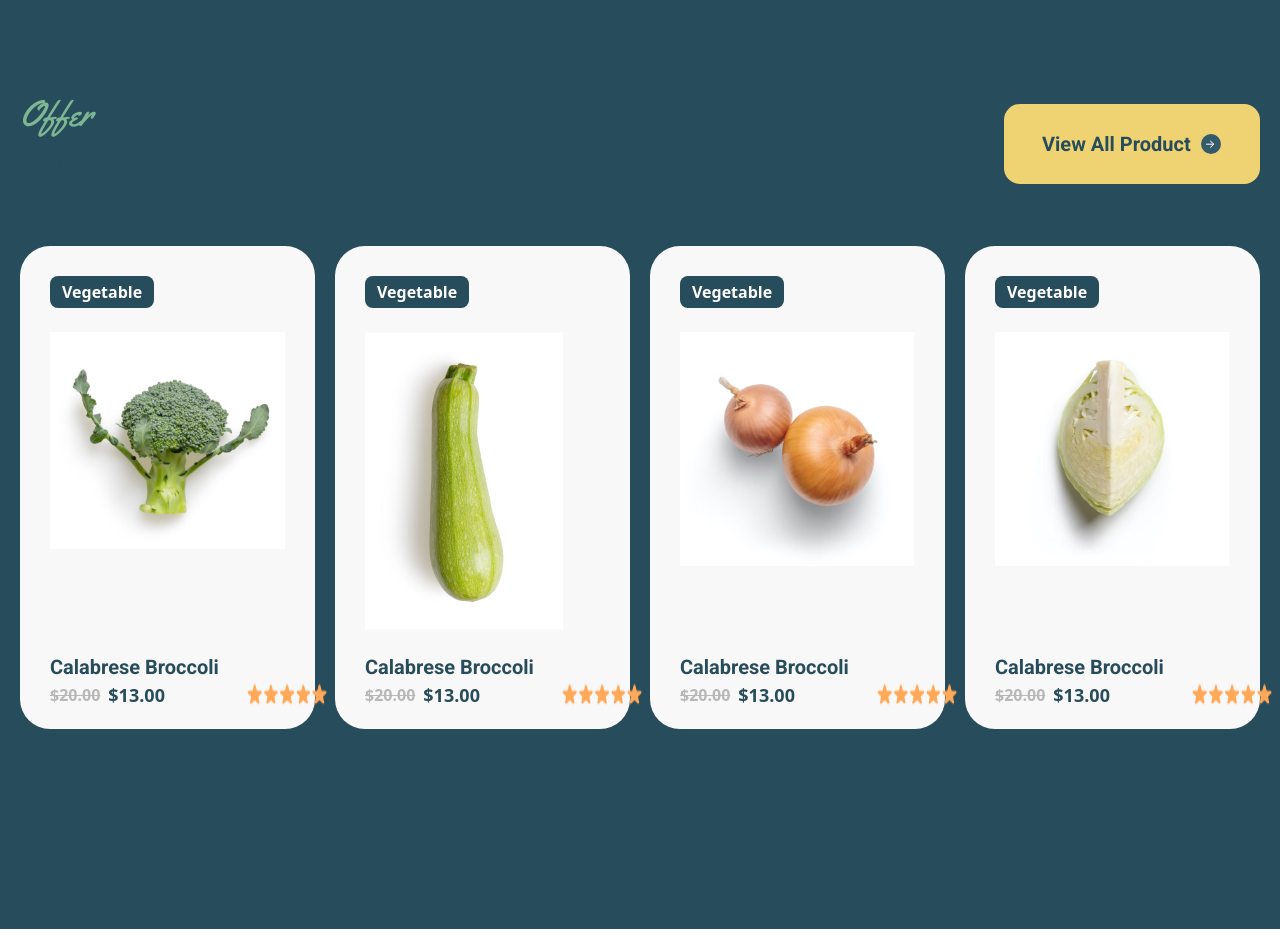
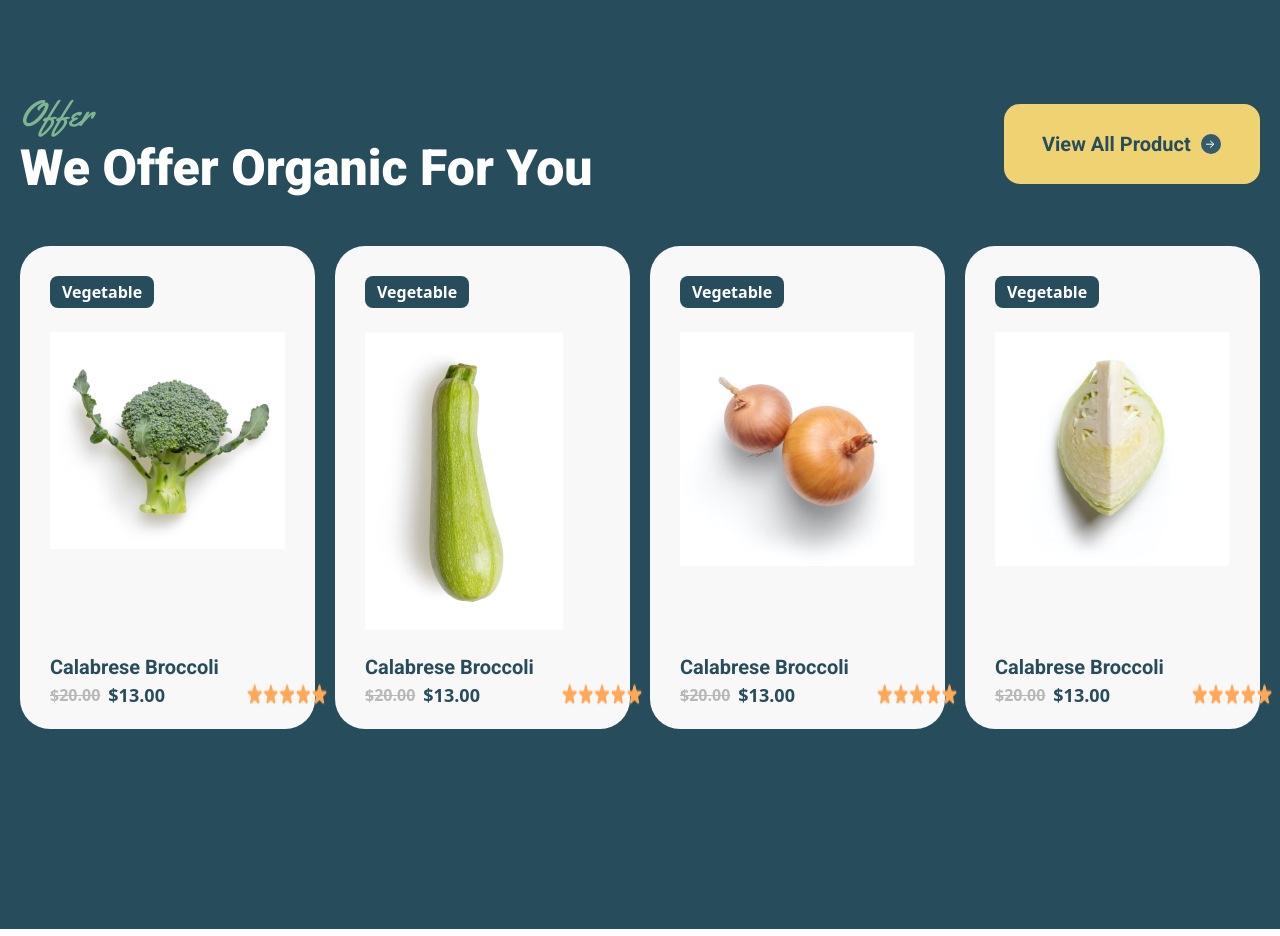
Before and after one commit to lazizdevv/react_exam_1, a React (Vite) app: page / in a window 1280 px wide. Shown: the part 3380-4316 px from the top of the page. Built offline with nearby package versions, Linux system fonts and the light colour scheme.

Commit message:
branch to main

```diff
--- a/src/layouts/header/header.jsx
+++ b/src/layouts/header/header.jsx
@@ -1,7 +1,6 @@
 import React from "react";
 import { Link } from "react-router-dom";
 import { Logo } from "../../assets/svg/Logo";
-import { HeaderBanner } from "../../components/header-banner/header-banner";
 import { InputSearch } from "../../components/input-search/input-search";
 import { Cart } from "../../components/cart/cart";
 
@@ -32,8 +31,6 @@ export const Header = () => {
           </div>
         </div>
       </div>
-
-      <HeaderBanner />
     </>
   );
 };
--- a/src/pages/home/home.jsx
+++ b/src/pages/home/home.jsx
@@ -8,10 +8,12 @@ import { Button } from "../../components/ui/button";
 import { Arrow } from "../../components/arrow/arrow";
 import { galleryData } from "../../data/gallery";
 import { GalleryCard } from "../../components/gallery";
+import { HeaderBanner } from "../../components/header-banner/header-banner";
 
 export const Home = () => {
   return (
     <>
+      <HeaderBanner/>
       <div className="container mb-52">
         <div className="grid grid-cols-1 lg:grid-cols-2 my-[145px]">
           {offerBanner.map((offer) => (
@@ -55,7 +57,7 @@ export const Home = () => {
               <p className="font-tail font-normal text-4xl leading-[49px] text-secondary text-center lg:text-left">
                 Offer
               </p>
-              <h1 className="font-roboto font-extrabold text-[50px] text-center leading-[59px] text-primary">
+              <h1 className="font-roboto font-extrabold text-[50px] text-center leading-[59px] text-white">
                 We Offer Organic For You
               </h1>
             </div>
```
